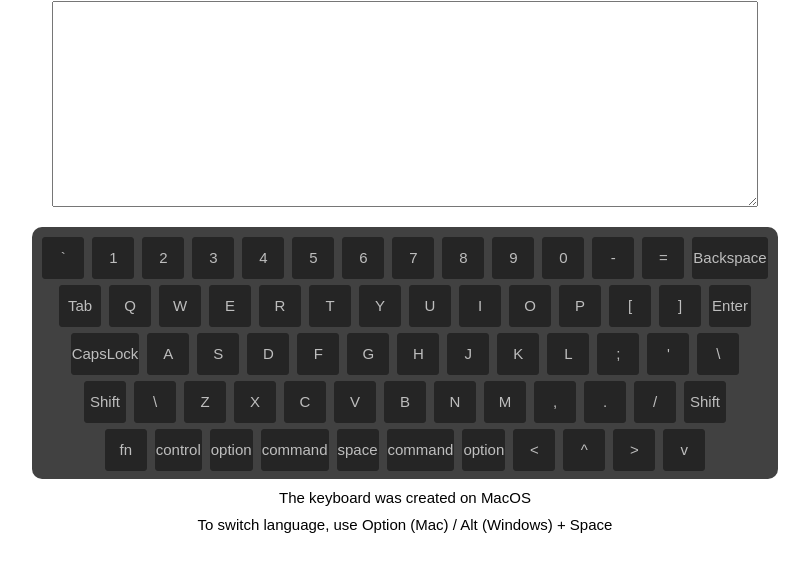
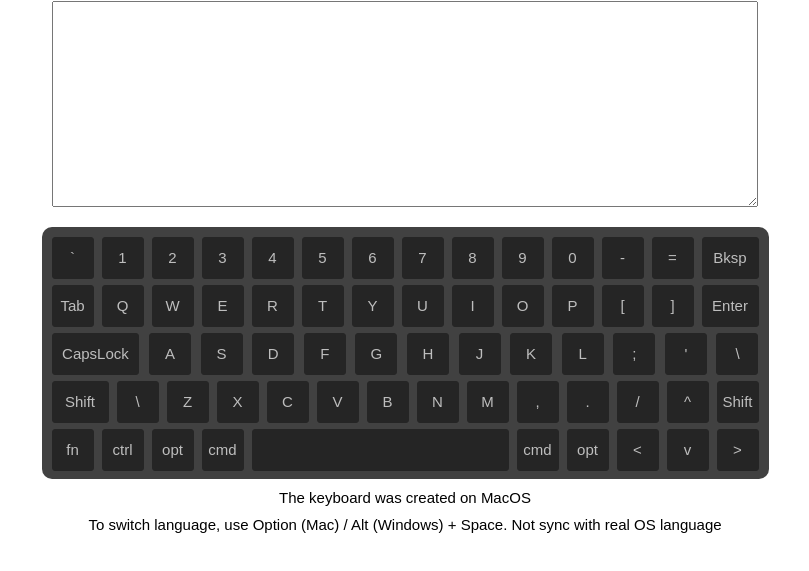
Before and after one commit to nensty/virtual-keyboard, a website built with webpack: page index.html in a window 1280 px wide. Shown: the part 73-644 px from the top of the page, without its empty margins (235-1044 px from the left). Built offline with nearby package versions, Linux system fonts and the light colour scheme.

Commit message:
feat: add switching languages and save to local storage

```diff
--- a/src/modules/keyboard/constants.js
+++ b/src/modules/keyboard/constants.js
@@ -5,10 +5,10 @@ const functionalKeys = [
   "Enter",
   "Meta",
   "Alt",
-  "option",
-  "command",
+  "opt",
+  "cmd",
   "Control",
-  "control",
+  "ctrl",
   "ArrowDown",
   "v",
   "ArrowUp",
@@ -19,8 +19,10 @@ const functionalKeys = [
   ">",
   "Escape",
   "Backspace",
+  "Bksp",
   "Delete",
   "space",
+  " ",
   "fn",
   "F1",
   "F2",
--- a/src/modules/keyboard/keyboardButton.js
+++ b/src/modules/keyboard/keyboardButton.js
@@ -1,6 +1,11 @@
-const keyboardButtonCreation = (key, keyRu, className) => {
+const keyboardButtonCreation = (lang, key, keyRu, className) => {
   const keyboardButton = document.createElement("div");
-  keyboardButton.innerHTML = `<span>${key}</span> <span class="hidden">${keyRu}</span>`;
+  if (lang === "RU") {
+    keyboardButton.innerHTML = `<span class="hidden">${key}</span> <span>${keyRu}</span>`;
+  } else {
+    keyboardButton.innerHTML = `<span>${key}</span> <span class="hidden">${keyRu}</span>`;
+  }
+
   keyboardButton.classList.add("keyboard__key", "key", className);
 
   return keyboardButton;
--- a/src/modules/keyboard/keyboardGenerator.js
+++ b/src/modules/keyboard/keyboardGenerator.js
@@ -1,85 +1,85 @@
 import keyboardButtonCreation from "./keyboardButton";
 import keyboardRow from "./keyboardRow";
 
-const generateKeyboard = (keyboardWrapper) => {
+const generateKeyboard = (keyboardWrapper, lang) => {
   const firstRowKeys = [
-    keyboardButtonCreation("`", "Ё","Backquote"),
-    keyboardButtonCreation(1, 1,"Digit1"),
-    keyboardButtonCreation(2, 2,"Digit2"),
-    keyboardButtonCreation(3, 3,"Digit3"),
-    keyboardButtonCreation(4, 4,"Digit4"),
-    keyboardButtonCreation(5, 5,"Digit5"),
-    keyboardButtonCreation(6, 6,"Digit6"),
-    keyboardButtonCreation(7, 7,"Digit7"),
-    keyboardButtonCreation(8, 8,"Digit8"),
-    keyboardButtonCreation(9, 9,"Digit9"),
-    keyboardButtonCreation(0, 0,"Digit0"),
-    keyboardButtonCreation("-", "-","Minus"),
-    keyboardButtonCreation("=", "=","Equal"),
-    keyboardButtonCreation("Backspace", "Backspace","Backspace"),
+    keyboardButtonCreation(lang, "`", "Ё", "Backquote"),
+    keyboardButtonCreation(lang, 1, 1, "Digit1"),
+    keyboardButtonCreation(lang, 2, 2, "Digit2"),
+    keyboardButtonCreation(lang, 3, 3, "Digit3"),
+    keyboardButtonCreation(lang, 4, 4, "Digit4"),
+    keyboardButtonCreation(lang, 5, 5, "Digit5"),
+    keyboardButtonCreation(lang, 6, 6, "Digit6"),
+    keyboardButtonCreation(lang, 7, 7, "Digit7"),
+    keyboardButtonCreation(lang, 8, 8, "Digit8"),
+    keyboardButtonCreation(lang, 9, 9, "Digit9"),
+    keyboardButtonCreation(lang, 0, 0, "Digit0"),
+    keyboardButtonCreation(lang, "-", "-", "Minus"),
+    keyboardButtonCreation(lang, "=", "=", "Equal"),
+    keyboardButtonCreation(lang, "Bksp", "Bksp", "Backspace"),
   ];
 
   const secondRowKeys = [
-    keyboardButtonCreation("Tab", "Tab","Tab"),
-    keyboardButtonCreation("Q", "Й","KeyQ"),
-    keyboardButtonCreation("W", "Ц","KeyW"),
-    keyboardButtonCreation("E", "У","KeyE"),
-    keyboardButtonCreation("R", "К","KeyR"),
-    keyboardButtonCreation("T", "Е","KeyT"),
-    keyboardButtonCreation("Y", "Н","KeyY"),
-    keyboardButtonCreation("U", "Г","KeyU"),
-    keyboardButtonCreation("I", "Ш","KeyI"),
-    keyboardButtonCreation("O", "Щ","KeyO"),
-    keyboardButtonCreation("P", "З","KeyP"),
-    keyboardButtonCreation("[", "Х","BracketLeft"),
-    keyboardButtonCreation("]", "Ъ","BracketRight"),
-    keyboardButtonCreation("Enter", "Enter","Enter"),
+    keyboardButtonCreation(lang, "Tab", "Tab", "Tab"),
+    keyboardButtonCreation(lang, "Q", "Й", "KeyQ"),
+    keyboardButtonCreation(lang, "W", "Ц", "KeyW"),
+    keyboardButtonCreation(lang, "E", "У", "KeyE"),
+    keyboardButtonCreation(lang, "R", "К", "KeyR"),
+    keyboardButtonCreation(lang, "T", "Е", "KeyT"),
+    keyboardButtonCreation(lang, "Y", "Н", "KeyY"),
+    keyboardButtonCreation(lang, "U", "Г", "KeyU"),
+    keyboardButtonCreation(lang, "I", "Ш", "KeyI"),
+    keyboardButtonCreation(lang, "O", "Щ", "KeyO"),
+    keyboardButtonCreation(lang, "P", "З", "KeyP"),
+    keyboardButtonCreation(lang, "[", "Х", "BracketLeft"),
+    keyboardButtonCreation(lang, "]", "Ъ", "BracketRight"),
+    keyboardButtonCreation(lang, "Enter", "Enter", "Enter"),
   ];
 
   const thirdRowKeys = [
-    keyboardButtonCreation("CapsLock", "CapsLock","CapsLock"),
-    keyboardButtonCreation("A", "Ф","KeyA"),
-    keyboardButtonCreation("S", "Ы","KeyS"),
-    keyboardButtonCreation("D", "В","KeyD"),
-    keyboardButtonCreation("F", "А","KeyF"),
-    keyboardButtonCreation("G", "П","KeyG"),
-    keyboardButtonCreation("H", "Р","KeyH"),
-    keyboardButtonCreation("J", "О","KeyJ"),
-    keyboardButtonCreation("K", "Л","KeyK"),
-    keyboardButtonCreation("L", "Д","KeyL"),
-    keyboardButtonCreation(";", "Ж","Semicolon"),
-    keyboardButtonCreation("'", "Э","Quote"),
-    keyboardButtonCreation("\\", "\\","Backslash"),
+    keyboardButtonCreation(lang, "CapsLock", "CapsLock", "CapsLock"),
+    keyboardButtonCreation(lang, "A", "Ф", "KeyA"),
+    keyboardButtonCreation(lang, "S", "Ы", "KeyS"),
+    keyboardButtonCreation(lang, "D", "В", "KeyD"),
+    keyboardButtonCreation(lang, "F", "А", "KeyF"),
+    keyboardButtonCreation(lang, "G", "П", "KeyG"),
+    keyboardButtonCreation(lang, "H", "Р", "KeyH"),
+    keyboardButtonCreation(lang, "J", "О", "KeyJ"),
+    keyboardButtonCreation(lang, "K", "Л", "KeyK"),
+    keyboardButtonCreation(lang, "L", "Д", "KeyL"),
+    keyboardButtonCreation(lang, ";", "Ж", "Semicolon"),
+    keyboardButtonCreation(lang, "'", "Э", "Quote"),
+    keyboardButtonCreation(lang, "\\", "\\", "Backslash"),
   ];
 
   const fourthRowKeys = [
-    keyboardButtonCreation("Shift", "Shift","ShiftLeft"),
-    keyboardButtonCreation("\\", "\\","IntlBackslash"),
-    keyboardButtonCreation("Z", "Я","KeyZ"),
-    keyboardButtonCreation("X", "Ч","KeyX"),
-    keyboardButtonCreation("C", "С","KeyC"),
-    keyboardButtonCreation("V", "М","KeyV"),
-    keyboardButtonCreation("B", "И","KeyB"),
-    keyboardButtonCreation("N", "Т","KeyN"),
-    keyboardButtonCreation("M", "Ь","KeyM"),
-    keyboardButtonCreation(",", "Б","Comma"),
-    keyboardButtonCreation(".", "Ю","Period"),
-    keyboardButtonCreation("/", ",","Slash"),
-    keyboardButtonCreation("Shift", "Shift","ShiftRight"),
+    keyboardButtonCreation(lang, "Shift", "Shift", "ShiftLeft"),
+    keyboardButtonCreation(lang, "\\", "\\", "IntlBackslash"),
+    keyboardButtonCreation(lang, "Z", "Я", "KeyZ"),
+    keyboardButtonCreation(lang, "X", "Ч", "KeyX"),
+    keyboardButtonCreation(lang, "C", "С", "KeyC"),
+    keyboardButtonCreation(lang, "V", "М", "KeyV"),
+    keyboardButtonCreation(lang, "B", "И", "KeyB"),
+    keyboardButtonCreation(lang, "N", "Т", "KeyN"),
+    keyboardButtonCreation(lang, "M", "Ь", "KeyM"),
+    keyboardButtonCreation(lang, ",", "Б", "Comma"),
+    keyboardButtonCreation(lang, ".", "Ю", "Period"),
+    keyboardButtonCreation(lang, "/", ",", "Slash"),
+    keyboardButtonCreation(lang, "^", "^", "ArrowUp"),
+    keyboardButtonCreation(lang, "Shift", "Shift", "ShiftRight"),
   ];
 
   const fifthRowKeys = [
-    keyboardButtonCreation("fn", "fn"),
-    keyboardButtonCreation("control", "control","ControlLeft"),
-    keyboardButtonCreation("option", "option","AltLeft"),
-    keyboardButtonCreation("command", "command","MetaLeft"),
-    keyboardButtonCreation("space", "space","Space"),
-    keyboardButtonCreation("command", "command","MetaRight"),
-    keyboardButtonCreation("option", "option","AltRight"),
-    keyboardButtonCreation("<", "<","ArrowLeft"),
-    keyboardButtonCreation("^", "^","ArrowUp"),
-    keyboardButtonCreation(">", ">","ArrowRight"),
-    keyboardButtonCreation("v", "v","ArrowDown"),
+    keyboardButtonCreation(lang, "fn", "fn"),
+    keyboardButtonCreation(lang, "ctrl", "ctrl", "ControlLeft"),
+    keyboardButtonCreation(lang, "opt", "opt", "AltLeft"),
+    keyboardButtonCreation(lang, "cmd", "cmd", "MetaLeft"),
+    keyboardButtonCreation(lang, " ", " ", "Space"),
+    keyboardButtonCreation(lang, "cmd", "cmd", "MetaRight"),
+    keyboardButtonCreation(lang, "opt", "opt", "AltRight"),
+    keyboardButtonCreation(lang, "<", "<", "ArrowLeft"),
+    keyboardButtonCreation(lang, "v", "v", "ArrowDown"),
+    keyboardButtonCreation(lang, ">", ">", "ArrowRight"),
   ];
 
   keyboardWrapper.append(keyboardRow(firstRowKeys));
--- a/src/modules/main/index.js
+++ b/src/modules/main/index.js
@@ -5,37 +5,47 @@ import handlePressFunctionalKeys from "../utils/keyboardFunctionalKeysHandler";
 
 const main = renderHTMLElement("div", document.body, "main");
 const heading = renderHTMLElement("h1", main, "main__heading");
-const textArea = renderHTMLElement("textarea", main, "main__input");
+renderHTMLElement("textarea", main, "main__input");
 const keyboardBody = renderHTMLElement("div", main, "main__keyboard", "keyboard");
 const operationSystemParagraph = renderHTMLElement("p", main, "main__operation-system");
 const switchLanguageParagraph = renderHTMLElement("p", main, "main__operation-system");
 
+const saveLangToStorage = () => {
+  if (window.localStorage.getItem("lang") === "ENG") {
+    window.localStorage.setItem("lang", "RU");
+  } else {
+    window.localStorage.setItem("lang", "ENG");
+  }
+};
+
 const handlePressKey = (event) => {
-  const key = document.getElementsByClassName(`${event.code}`)[0];
+  const pressedKey = document.getElementsByClassName(`${event.code}`)[0];
   const allKeys = document.getElementsByClassName("keyboard__key");
   const input = document.getElementsByClassName("main__input")[0];
 
-  if (typeof key !== "undefined" && !key.classList.contains("active")) {
-    key.classList.add("active");
+  if (typeof pressedKey !== "undefined" && !pressedKey.classList.contains("active")) {
+    pressedKey.classList.add("active");
   }
 
   if (event.altKey && event.code === "Space") {
-    for (let key of allKeys) {
+    Array.from(allKeys).forEach((key) => {
       key.classList.toggle("key");
       key.classList.toggle("key-RU");
 
-      for (let child of key.children) {
+      Array.from(key.children).forEach((child) => {
         child.classList.toggle("hidden");
-      }
-    }
+      });
+    });
+
+    saveLangToStorage();
   }
 
   handlePressNonFunctionalKeys(event.key, input);
   handlePressFunctionalKeys(event, event.code, input);
 };
 
-const handleReleaseKey = (event) => {
-  const key = document.getElementsByClassName(`${event.code}`)[0];
+const handleReleaseKey = ({ code }) => {
+  const key = document.getElementsByClassName(`${code}`)[0];
 
   if (typeof key !== "undefined" && key.classList.contains("active")) {
     key.classList.remove("active");
@@ -44,20 +54,23 @@ const handleReleaseKey = (event) => {
 
 const handleClickKey = (event) => {
   const input = document.getElementsByClassName("main__input")[0];
-  console.log(event);
 
   if (!event.target.classList.contains("keyboard__row") && !event.target.classList.contains("main__keyboard")) {
     handlePressNonFunctionalKeys(event.target.innerText, input);
     handlePressFunctionalKeys(event, event.target.innerText, input);
   }
-}
+};
 
 const renderRootApp = () => {
+  if (!window.localStorage.getItem("lang")) {
+    window.localStorage.setItem("lang", "ENG");
+  }
+
   heading.textContent = "RSS Virtual Keyboard";
   operationSystemParagraph.textContent = "The keyboard was created on MacOS";
-  switchLanguageParagraph.textContent = "To switch language, use Option (Mac) / Alt (Windows) + Space";
+  switchLanguageParagraph.textContent = "To switch language, use Option (Mac) / Alt (Windows) + Space. Not sync with real OS language";
 
-  generateKeyboard(keyboardBody);
+  generateKeyboard(keyboardBody, window.localStorage.getItem("lang"));
 
   document.addEventListener("keydown", handlePressKey);
   document.addEventListener("keyup", handleReleaseKey);
--- a/src/modules/utils/keyboardNonFunctionalKeysHandler.js
+++ b/src/modules/utils/keyboardNonFunctionalKeysHandler.js
@@ -1,8 +1,10 @@
 import functionalKeys from "../keyboard/constants";
 
 const handlePressNonFunctionalKeys = (key, input) => {
+  const tempInput = input;
+
   if (!functionalKeys.includes(key)) {
-    input.innerHTML += key;
+    tempInput.innerHTML += key;
   }
 };
 
--- a/src/sass/components/_keyboard.scss
+++ b/src/sass/components/_keyboard.scss
@@ -10,7 +10,7 @@
     width: 100%;
     height: 4rem;
     display: flex;
-    justify-content: center;
+    justify-content: space-between;
     gap: 0.6rem 0.8rem;
   }
 
@@ -42,3 +42,16 @@
 .hidden {
   display: none;
 }
+
+.Space, .ShiftLeft, .Backspace {
+  flex-grow: 1;
+}
+
+.Enter {
+  width: 5.5rem;
+  flex-grow: 1;
+}
+
+.CapsLock {
+  flex-grow: 0.5;
+}
```
Also changed, not shown: src/modules/utils/keyboardFunctionalKeysHandler.js (+11 -15 lines).
